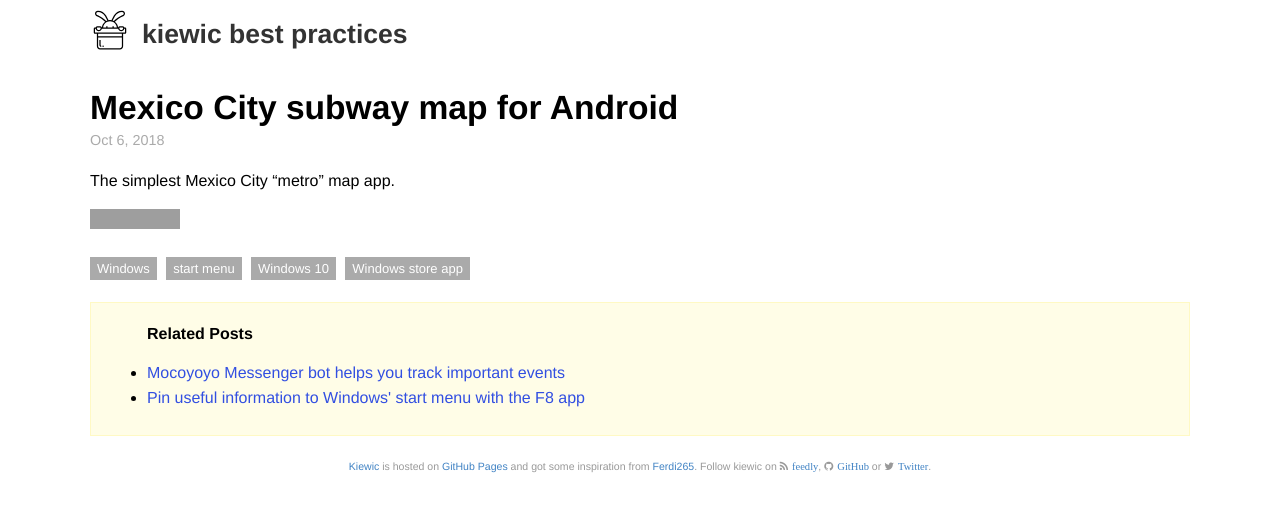
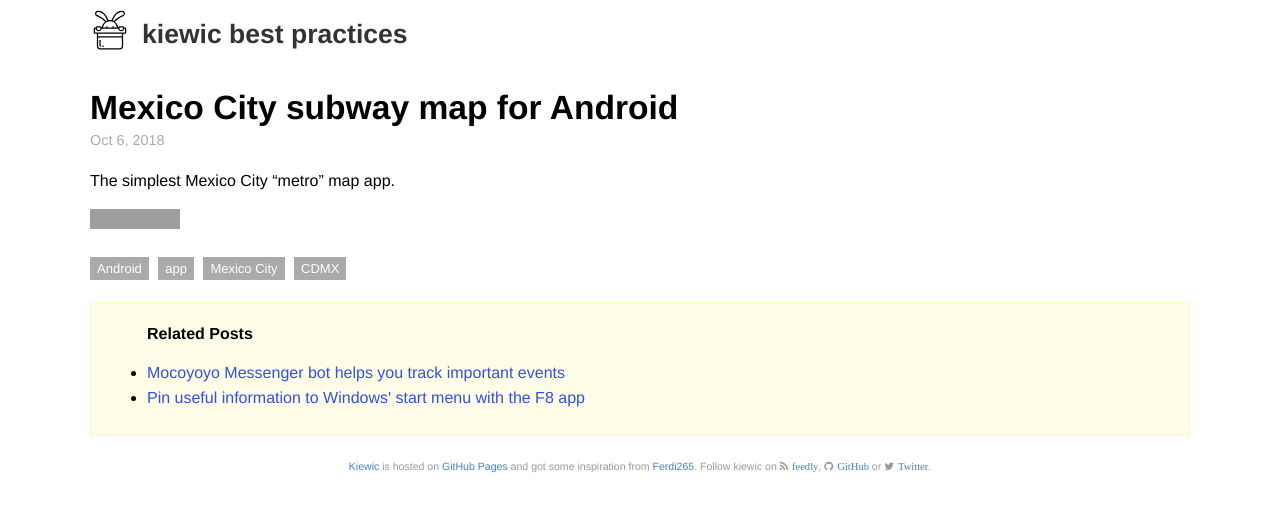
Before and after one commit to kiewic/kiewic.github.io, a Jekyll site: the page built from _posts/2018-10-06-metro-y-metrobus-cdmx-app.md, in a window 1280 px wide. Shown: the top 512 px of the page. Built offline with Jekyll 4.4.1, drawn with Linux system fonts in a browser that asks for light colours; nearby versions of some CDN libraries; grey boxes are pictures that could not be loaded.

Commit message:
Fix tags

```diff
--- a/_posts/2018-10-06-metro-y-metrobus-cdmx-app.md
+++ b/_posts/2018-10-06-metro-y-metrobus-cdmx-app.md
@@ -2,7 +2,7 @@
 layout: post
 title: Mexico City subway map for Android
 date: 2018-10-06 12:00:00.000000000 -07:00
-tags: [Windows, start menu, Windows 10, Windows store app]
+tags: [Android, app, Mexico City, CDMX]
 category: apps
 icon: app.svg
 ---
```
